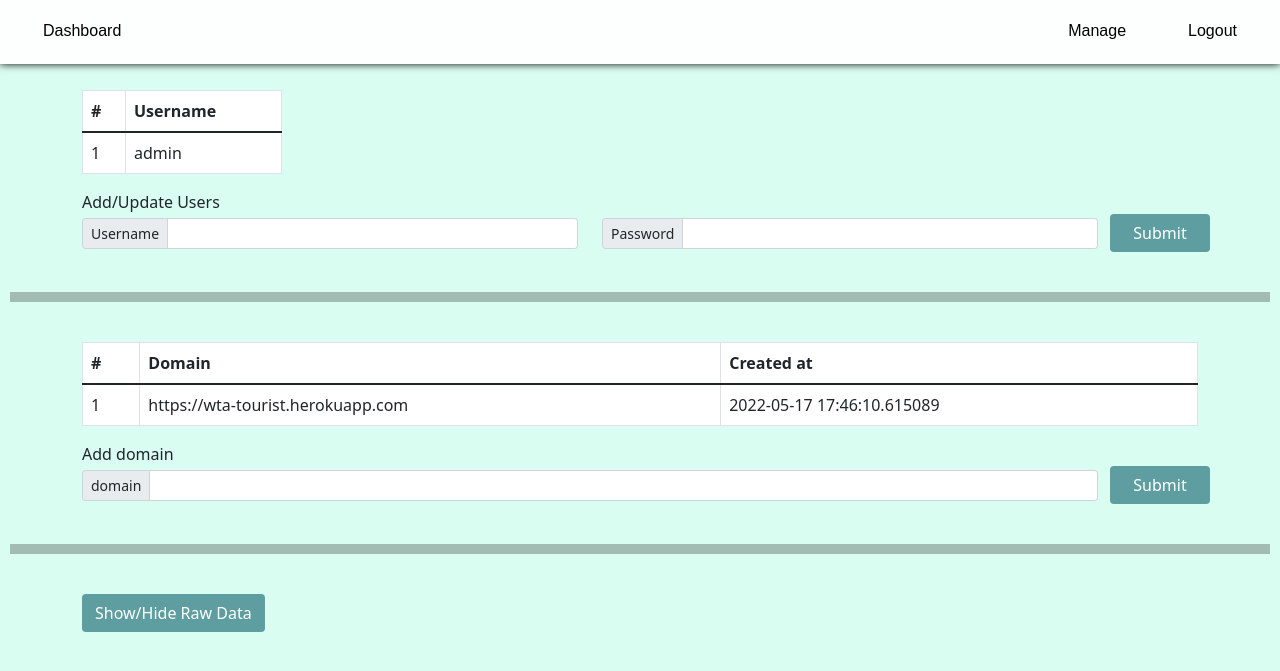
After one commit to rajeev-verma8527/project_wta, a Flask app: page /manage in a window 1280 px wide. The commit adds this page. Shown: the top 671 px of the page. Run offline with Flask 2, Linux system fonts and the light colour scheme; a user stored in the database is signed in; data comes from the database, SQL or seed files in the repository; data that the repository does not hold is empty.

Commit message:
form, website and UI

```diff
--- a/app.py
+++ b/app.py
@@ -19,7 +19,7 @@ from flask_login import (
 )
 
 import datetime
-from database import db_session, PageVisit, User
+from database import db_session, PageVisit, User,Website, FormSubmit
 from verification import verify_user, domain_exists
 
 app = Flask(__name__)
@@ -39,13 +39,54 @@ def load_user(user_id):
     return user
 
 
-@app.route("/raw")
+# @app.route("/raw")
+# @login_required
+# def raw():
+#     ctx = {}
+#     with db_session() as db:
+#         ctx["data"] = db.query(PageVisit).all()
+#     return render_template("raw.html", ctx=ctx)
+
+
+@app.route("/manage")
 @login_required
-def raw():
+def manage():
     ctx = {}
     with db_session() as db:
         ctx["data"] = db.query(PageVisit).all()
-    return render_template("raw.html", ctx=ctx)
+        ctx["users"] = db.query(User).all()
+        ctx["websites"] = db.query(Website).all()
+    return render_template("manage.html", ctx=ctx)
+
+@app.route("/adduser",methods=["POST"])
+@login_required
+def adduser():
+    form = request.form
+    # print(form)
+    username=form.get("username")
+    password=form.get("password")
+
+    with db_session() as sess:
+        if sess.query(User).filter_by(username=username).first():
+            flash("Username Already Exists!",category="warning")
+        else:
+            sess.add(User(username=username, password=password))
+            sess.commit()
+    return redirect(url_for('manage'))
+
+@app.route("/addwebsite",methods=["POST"])
+@login_required
+def addwebsite():
+    domain = request.form.get("domain")
+
+    with db_session() as sess:
+        if sess.query(Website).filter_by(domain=domain).first():
+            flash("Domain already exists!",category="warning")
+        else:
+            sess.add(Website(domain=domain))
+            sess.commit()
+    return redirect(url_for('manage'))
+
 
 
 @app.route("/logout")
@@ -117,6 +158,42 @@ def data():  # can send json data via POST request and only by saved domains
     return make_response(), 501
 
 
+@app.route("/form_data")
+def form_data():
+    try:
+        if not domain_exists(request.origin):
+            return make_response(), 403
+    except:
+        return make_response(), 500
+
+    if request.method == "OPTIONS":
+        resp = make_response()
+        resp.headers.add("Access-Control-Allow-Headers", "*")
+        resp.headers.add("Access-Control-Allow-Origin", request.origin)
+        return resp
+
+    if request.method == "POST":
+        data = request.json
+        # print("data rec",data)
+        with db_session() as sess:
+            obj = FormSubmit(
+                domain=data["domain"],
+                name=data["name"],
+                time=datetime.datetime.utcfromtimestamp(data["unixSeconds"]),
+            )
+            sess.add(obj)
+            sess.commit()
+            # flash(f"Data received from website {datetime.datetime.utcfromtimestamp(data['unixSeconds'])}")
+        resp = make_response()
+        resp.headers.add("Access-Control-Allow-Origin", request.origin)
+        resp.status_code = 201
+
+        return resp
+
+    return make_response(), 501
+
+
+
 @app.route("/script")
 def script():
     return render_template("script.js"), {"Content-Type": "text/javascript"}
--- a/static/style.css
+++ b/static/style.css
@@ -1,3 +1,6 @@
+/* *{
+  border: 1px solid red;
+} */
 .navbar {
   background-color: rgba(255, 255, 255, 0.93);
   color: black;
@@ -26,10 +29,6 @@ a.nav-link {
     margin-bottom: 2px;
 }
 
-a.nav-link:hover {
-  /* border:3px solid black; */
-  box-shadow: 0 0 5px;
-}
 body {
   background-color: rgb(218, 253, 241);
 }
@@ -39,6 +38,7 @@ body {
     right: 5px; */
   padding: 10px;
   margin-top: 80px;
+  margin-bottom: 20px;
 }
 
 .flashes div{
@@ -56,12 +56,12 @@ body {
   border-color: green;
   background-color: rgba(0, 128, 0, 0.359);
 }
-form{
+form#login{
   max-width: 500px;
   margin:auto;
 }
 
-form .btn{
+.btn{
   background-color:cadetblue ;
   color: white;
 }
@@ -73,3 +73,6 @@ form .btn:hover{
 form .form-control:focus{
   box-shadow: 0 0 0 0.2rem aquamarine;
 }
+table{
+  background-color: white;
+}
--- a/templates/base.html
+++ b/templates/base.html
@@ -30,7 +30,7 @@
                 <div class="collapse navbar-collapse gap-4" id="navbarSupportedContent">
                     {% if current_user.is_authenticated %}
                     <div class="nav-item me-auto"><a href="{{url_for('dashboard')}}" class="nav-link">Dashboard</a></div>
-                    <div class="nav-item"><a href="{{url_for('raw')}}" class="nav-link">Raw</a></div>
+                    <div class="nav-item"><a href="{{url_for('manage')}}" class="nav-link">Manage</a></div>
                     <div class="nav-item"><a href="{{url_for('logout')}}" class="nav-link bg-warning-light">Logout</a></div>
                     {% else %}
                     <div class="nav-item"><span class="nav-link">Web Traffic Analysis</span></div>
--- a/templates/login.html
+++ b/templates/login.html
@@ -4,7 +4,7 @@
 
 {% include "notify.html" %}
 
-    <form method="post" id="my-form">
+    <form method="post" id="login">
         <div class="mb-3">
             <label for="username" class="form-label">Username</label>
             <input type="text" class="form-control" name="username" id="username"  required minlength="2"
--- /dev/null
+++ b/templates/manage.html
@@ -0,0 +1,32 @@
+{% extends "base.html" %}
+
+{% block main %}
+{% include "notify.html" %}
+
+<div class="container">
+    {% include "users.html" %}
+</div>
+
+<br>
+<hr style="border:5px solid black ;">
+<br>
+<div class="container">
+    {% include "websites.html" %}
+</div>
+<br>
+<hr style="border:5px solid black ;">
+
+<br>
+<div class="container">
+    <script>
+        function rawToggle() {
+            document.querySelector("#raw").toggleAttribute("hidden")
+        }
+    </script>
+    <button class="btn d-block mb-3 text-white" onclick="rawToggle();">Show/Hide Raw Data</button>
+    <div id="raw" hidden>
+        {% include "raw.html" %}
+    </div>
+
+</div>
+{% endblock %}
--- a/templates/notify.html
+++ b/templates/notify.html
@@ -6,6 +6,11 @@
         <span>{{ message }}</span>
     </div>
     {% endfor %}
+    <script>
+        setTimeout(()=>{
+            document.querySelector(".flashes").remove()
+        },5000)
+    </script>
 </div>
 {% endif %}
 {% endwith %}
--- a/templates/raw.html
+++ b/templates/raw.html
@@ -1,10 +1,31 @@
-{% extends "base.html" %}
+<script>
+    function search() {
+        var input, filter, found, table, tr, td, i, j;
+        input = document.getElementById("input");
+        filter = input.value.toUpperCase();
+        table = document.getElementById("table");
+        tr = table.getElementsByTagName("tr");
+        for (i = 1; i < tr.length; i++) {
+            td = tr[i].getElementsByTagName("td");
+            for (j = 0; j < td.length; j++) {
+                if (td[j].innerHTML.toUpperCase().indexOf(filter) > -1) {
+                    found = true;
+                }
+            }
+            if (found) {
+                tr[i].style.display = "";
+                found = false;
+            } else {
+                tr[i].style.display = "none";
+            }
+        }
+    }
+    </script>
 
-{% block main %}
-<button class="btn"><a href="{{url_for('database')}}">Get Databse File</a></button>
+<input type="text" id="input" class="mb-3" onkeyup="search()" placeholder="Search">
 <div class="row">
-    <div class="col-md-10">
-        <table class="table table-hover table-bordered">
+    <div class="col-md-10" style="max-height:500px; overflow-y: scroll;">
+        <table class="table table-hover table-striped table-bordered" id="table" >
             <thead>
                 <tr>
                     <th>page</th>
@@ -29,4 +50,3 @@
         </table>
     </div>
 </div>
-{% endblock %}
--- /dev/null
+++ b/templates/users.html
@@ -0,0 +1,33 @@
+<table class="table table-bordered" style="width: 200px;">
+    <thead>
+        <tr>
+            <th scope="col">#</th>
+
+            <th scope="col">Username</th>
+        </tr>
+    </thead>
+    <tbody>
+        {% for u in ctx.users %}
+        <tr>
+            <td>{{u.id}}</td>
+
+            <td>{{u.username}}</td>
+        </tr>
+        {% endfor %}
+
+    </tbody>
+</table>
+<form method="post" action="/adduser" class="">
+    <label>Add/Update Users</label>
+    <div class="row align-items-center">
+        <div class="input-group input-group-sm col">
+            <span class="input-group-text">Username</span>
+            <input type="text" class="form-control" name="username" autocomplete="off">
+        </div>
+        <div class="input-group input-group-sm col">
+            <span class="input-group-text">Password</span>
+            <input type="password" class="form-control" name="password">
+        </div>
+        <input type="submit" class="btn " value="Submit" style="width: 100px;">
+    </div>
+</form>
--- /dev/null
+++ b/templates/websites.html
@@ -0,0 +1,31 @@
+<table class="table table-bordered">
+    <thead>
+        <tr>
+            <th scope="col">#</th>
+
+            <th scope="col">Domain</th>
+            <th scope="col">Created at</th>
+        </tr>
+    </thead>
+    <tbody>
+        {% for w in ctx.websites %}
+        <tr>
+            <td>{{w.id}}</td>
+
+            <td>{{w.domain}}</td>
+            <td>{{w.created}}</td>
+        </tr>
+        {% endfor %}
+
+    </tbody>
+</table>
+<form method="post" action="/addwebsite" class="">
+    <label>Add domain</label>
+    <div class="row align-items-center">
+        <div class="input-group input-group-sm col">
+            <span class="input-group-text">domain</span>
+            <input type="text" class="form-control" name="domain" autocomplete="off">
+        </div>
+        <input type="submit" class="btn " value="Submit" style="width: 100px;">
+    </div>
+</form>
```
Also changed, not shown: database.py (+16 -3 lines), templates/script.js (+16 -0 lines).
